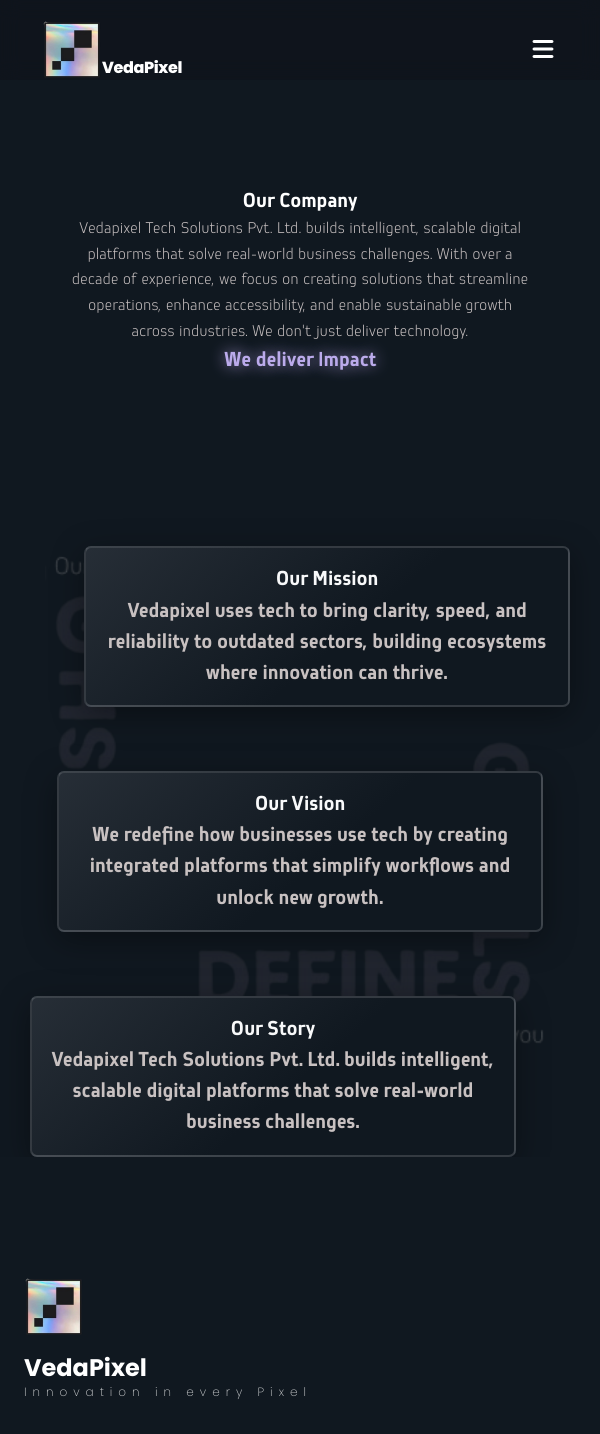
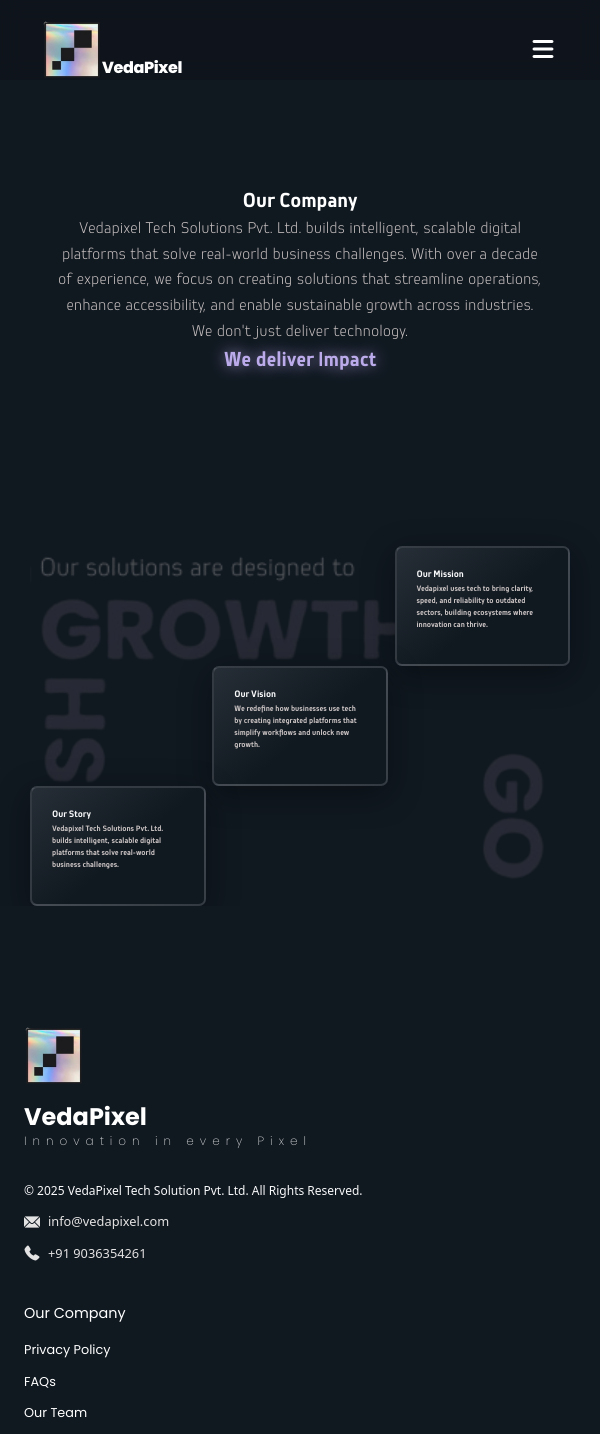
Before and after one commit to Be-A-Coder01/VEDAPIXEL, a React (Vite) app in the folder client/: page /about in a window 600 px wide. Shown: the top 1434 px of the page. Built offline with nearby package versions, Linux system fonts and the light colour scheme.

Commit message:
commit 35

```diff
--- a/client/src/CSS/About.css
+++ b/client/src/CSS/About.css
@@ -30,6 +30,11 @@
   box-shadow: 0 8px 32px 0 rgba(0, 0, 0, 0.37);
 }
 
+.about-card-title {
+  font-family: "Garota Sans", sans-serif;
+  font-weight: 600;
+}
+
 /* Title & Paragraph consistency */
 .about-part-title {
   font-family: "Garota Sans", sans-serif;
@@ -42,40 +47,39 @@
   line-height: 1.6;
 }
 
+@media (min-width: 400px) and (max-width: 1023px) {
+  #layout::before {
+    content: "";
+    position: absolute;
+    width: 90vw;
+    height: 42vh;
+    background: url("../assets/aboutbg.png") no-repeat;
+    background-size: cover;
+    opacity: 0.35;
+    filter: brightness(0.8) contrast(1.1);
+    z-index: 0;
+    pointer-events: none;
+  }
+}
+
 /* =====================
    RESPONSIVE FIXES
    ===================== */
 
 /* 📱 Mobile */
 @media (max-width: 640px) {
-  #layout::before {
-    width: 85vw;
-    height: 120vh;
-    background-position: center top;
-    background-size: contain;
-    opacity: 0.25;
-  }
+
 
   .about-part-title {
     font-size: 1.3rem !important;
     text-align: center;
   }
 
-  .about-part1-desc {
-    font-size: 1rem !important;
-    text-align: center;
-    padding: 0 12px;
-  }
 
-  .about-card {
-    width: 90% !important;
-    height: auto !important;
-    padding: 16px 18px;
-  }
 }
 
 /* 📱 Tablet */
-@media (min-width: 641px) and (max-width: 1023px) {
+/* @media (min-width: 641px) and (max-width: 1023px) {
   #layout::before {
     width: 80vw;
     height: 130vh;
@@ -96,14 +100,16 @@
   .about-part1-desc {
     font-size: 1.2rem !important;
   }
-}
+} */
+
+
 
 /* 💻 Desktop (original preserved) */
-@media (min-width: 1024px) {
+/* @media (min-width: 1024px) {
   #layout::before {
     width: 65vw;
     height: 130vh;
     background-size: cover;
     opacity: 0.35;
   }
-}
+} */
--- a/client/src/pages/AboutPage.jsx
+++ b/client/src/pages/AboutPage.jsx
@@ -92,7 +92,7 @@ const AboutPage = () => {
     <>
       <div
         id="about"
-        className="flex mt-16 flex-col gap-40 relative overflow-hidden"
+        className=" flex mt-16 flex-col gap-40 relative overflow-hidden"
       >
         {/* --- Top Text Section --- */}
         <div className="w-[85%] h-[auto] md:h-[40vh] p-[10px] mx-auto">
@@ -137,19 +137,19 @@ const AboutPage = () => {
         {/* --- Background + Boxes Section --- */}
         <motion.div
           id="layout"
-          className="w-[90%]  md:w-[66%] h-fit mx-auto flex flex-col items-center gap-16 md:gap-0"
+          className="w-[90%] md:w-[66%] h-fit mx-auto flex flex-col items-center  md:gap-0"
           variants={layoutVariant}
           initial="hidden"
           whileInView="visible"
           viewport={{ once: false, amount: 0.3 }}
         >
           {/* --- Info Cards --- */}
-          <div className="w-full  flex justify-end md:justify-end">
-            <div className="about-card w-[90%] md:w-1/2 lg:w-1/3 h-auto md:h-[40vh]">
-              <p className="about-part-title text-[1.4rem] md:text-[1.75rem] text-[#F8F9FA]">
+          <div className="w-full   flex justify-end md:justify-end">
+            <div className="about-card  w-[32.5%] md:px-0 md:py-0 md:w-1/2 lg:w-1/3 h-[15vh] md:h-[40vh]">
+              <p className="about-card-title text-[0.6rem] md:text-[1.75rem] text-[#F8F9FA]">
                 Our Mission
               </p>
-              <p className="about-part-title text-[1.1rem] md:text-[1.5rem] text-[#C8C1C1]">
+              <p className="about-card-title text-[0.5rem]  md:text-[1.5rem] text-[#C8C1C1]">
                 Vedapixel uses tech to bring clarity, speed, and reliability to
                 outdated sectors, building ecosystems where innovation can
                 thrive.
@@ -158,11 +158,11 @@ const AboutPage = () => {
           </div>
 
           <div className="w-full flex justify-center md:justify-center">
-            <div className="about-card w-[90%] md:w-1/2 lg:w-1/3 h-auto md:h-[40vh]">
-              <p className="about-part-title text-[1.4rem] md:text-[1.75rem] text-[#F8F9FA]">
+            <div className="about-card border-2 border-green-600 w-[32.5%] md:px-0 md:py-0 md:w-1/2 lg:w-1/3 h-[15vh] md:h-[40vh]">
+              <p className="about-card-title text-[0.6rem] md:text-[1.75rem] text-[#F8F9FA]">
                 Our Vision
               </p>
-              <p className="about-part-title text-[1.1rem] md:text-[1.5rem] text-[#C8C1C1]">
+              <p className="about-card-title text-[0.5rem]  md:text-[1.5rem] text-[#C8C1C1]">
                 We redefine how businesses use tech by creating integrated
                 platforms that simplify workflows and unlock new growth.
               </p>
@@ -170,11 +170,11 @@ const AboutPage = () => {
           </div>
 
           <div className="w-full flex justify-start md:justify-start">
-            <div className="about-card w-[90%] md:w-1/2 lg:w-1/3 h-auto md:h-[40vh]">
-              <p className="about-part-title text-[1.4rem] md:text-[1.75rem] text-[#F8F9FA]">
+            <div className="about-card border-2 border-green-600 w-[32.5%] px-1 py-1 md:px-0 md:py-0 md:w-1/2 lg:w-1/3 h-[15vh] md:h-[40vh]">
+              <p className="about-card-title text-[0.6rem] md:text-[1.75rem] text-[#F8F9FA]">
                 Our Story
               </p>
-              <p className="about-part-title text-[1.1rem] md:text-[1.5rem] text-[#C8C1C1]">
+              <p className="about-card-title text-[0.5rem]  md:text-[1.5rem] text-[#C8C1C1]">
                 Vedapixel Tech Solutions Pvt. Ltd. builds intelligent, scalable
                 digital platforms that solve real-world business challenges.
               </p>
```
